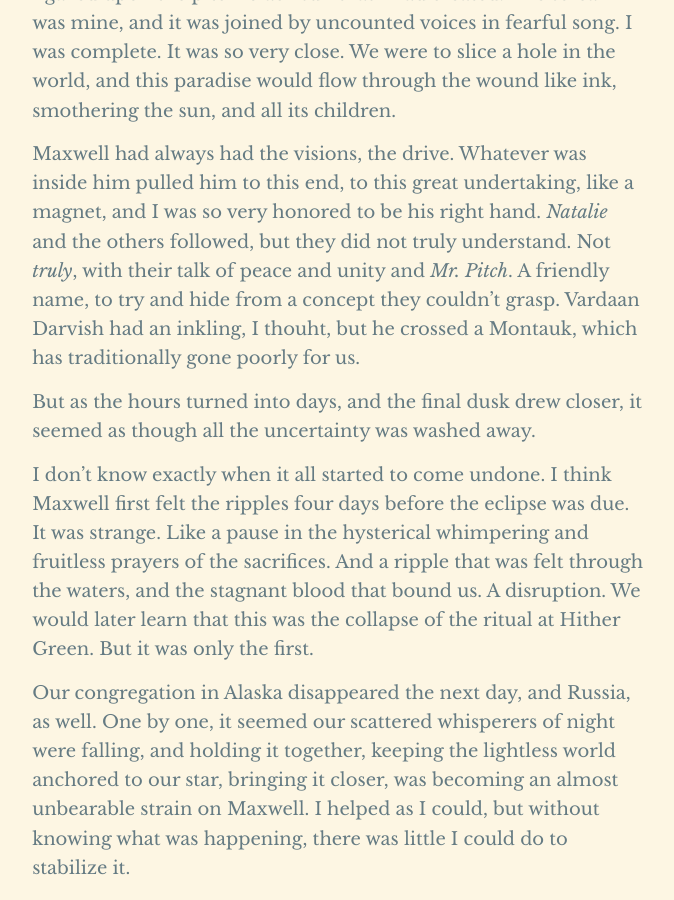
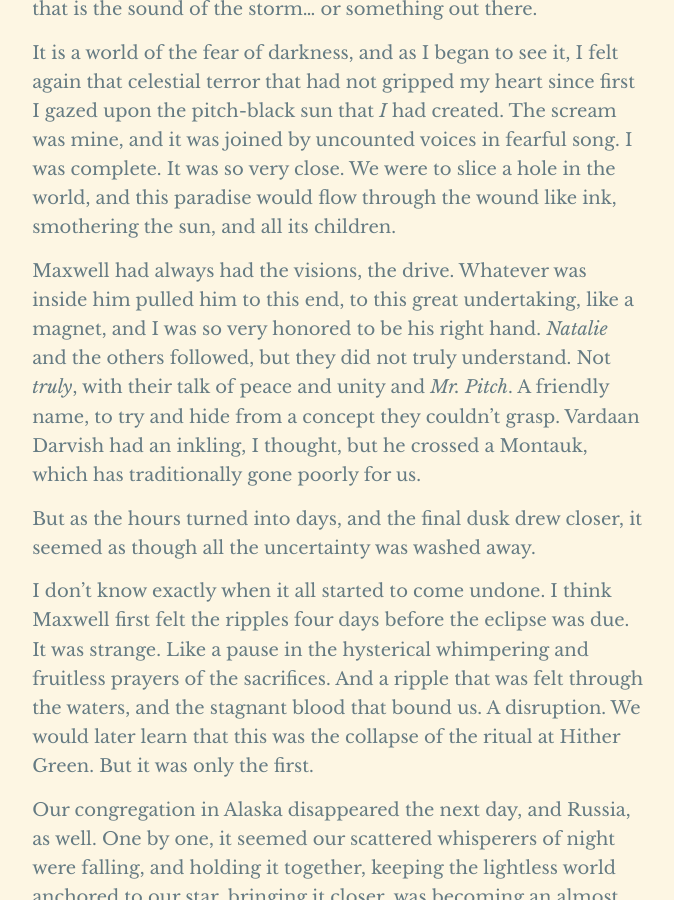
Before and after one commit to Snarp/magnus_archives_transcripts, a Jekyll site: the page built from _posts/2019-07-04-143.md, in a window 1280 px wide and 900 px high, scrolled down 9446 px. Shown: the whole window, without its empty margins (291-965 px from the left). Built offline with Jekyll 4.4.1, drawn with Linux system fonts in a browser that asks for light colours; some web fonts are replaced; some of the changed text lies outside the part shown.

Commit message:
Added transcriber's revisions to episode 143.

```diff
--- a/_posts/2019-07-04-143.md
+++ b/_posts/2019-07-04-143.md
@@ -330,7 +334,7 @@ For that night is not empty, far from it. Things move there, the sound of shuffl
 
 It is a world of the fear of darkness, and as I began to see it, I felt again that celestial terror that had not gripped my heart since first I gazed upon the pitch-black sun that *I* had created. The scream was mine, and it was joined by uncounted voices in fearful song. I was complete. It was so very close. We were to slice a hole in the world, and this paradise would flow through the wound like ink, smothering the sun, and all its children.
 
-Maxwell had always had the visions, the drive. Whatever was inside him pulled him to this end, to this great undertaking, like a magnet, and I was so very honored to be his right hand. *Natalie* and the others followed, but they did not truly understand. Not *truly*, with their talk of peace and unity and *Mr. Pitch*. A friendly name, to try and hide from a concept they couldn't grasp. Vardaan Darvish had an inkling, I thouht, but he crossed a Montauk, which has traditionally gone poorly for us.
+Maxwell had always had the visions, the drive. Whatever was inside him pulled him to this end, to this great undertaking, like a magnet, and I was so very honored to be his right hand. *Natalie* and the others followed, but they did not truly understand. Not *truly*, with their talk of peace and unity and *Mr. Pitch*. A friendly name, to try and hide from a concept they couldn't grasp. Vardaan Darvish had an inkling, I thought, but he crossed a Montauk, which has traditionally gone poorly for us.
 
 But as the hours turned into days, and the final dusk drew closer, it seemed as though all the uncertainty was washed away.
 
```
Also changed, not shown: other parts of _posts/2019-07-04-143.md (+6 -2 lines), _posts/2017-05-31-067.md (+1 -1 lines).
